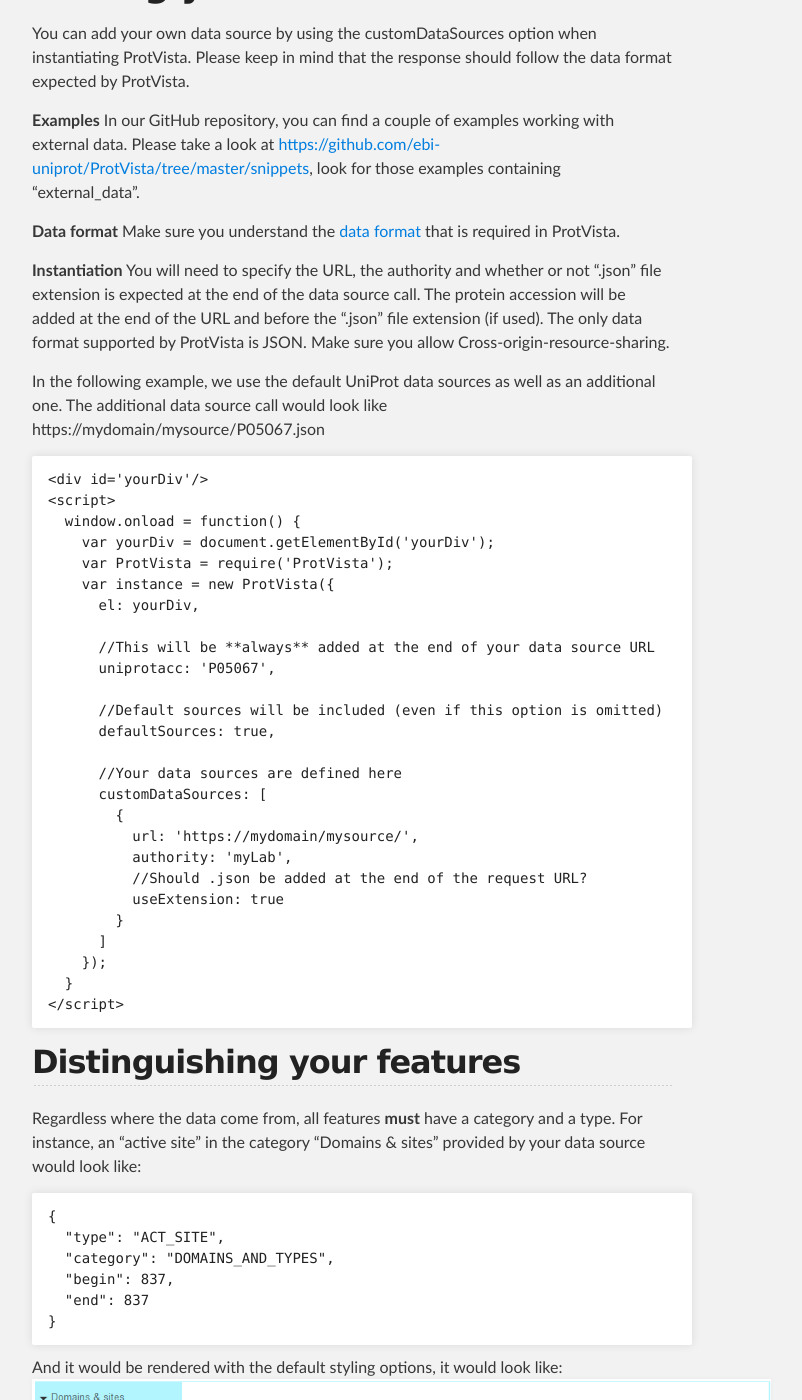
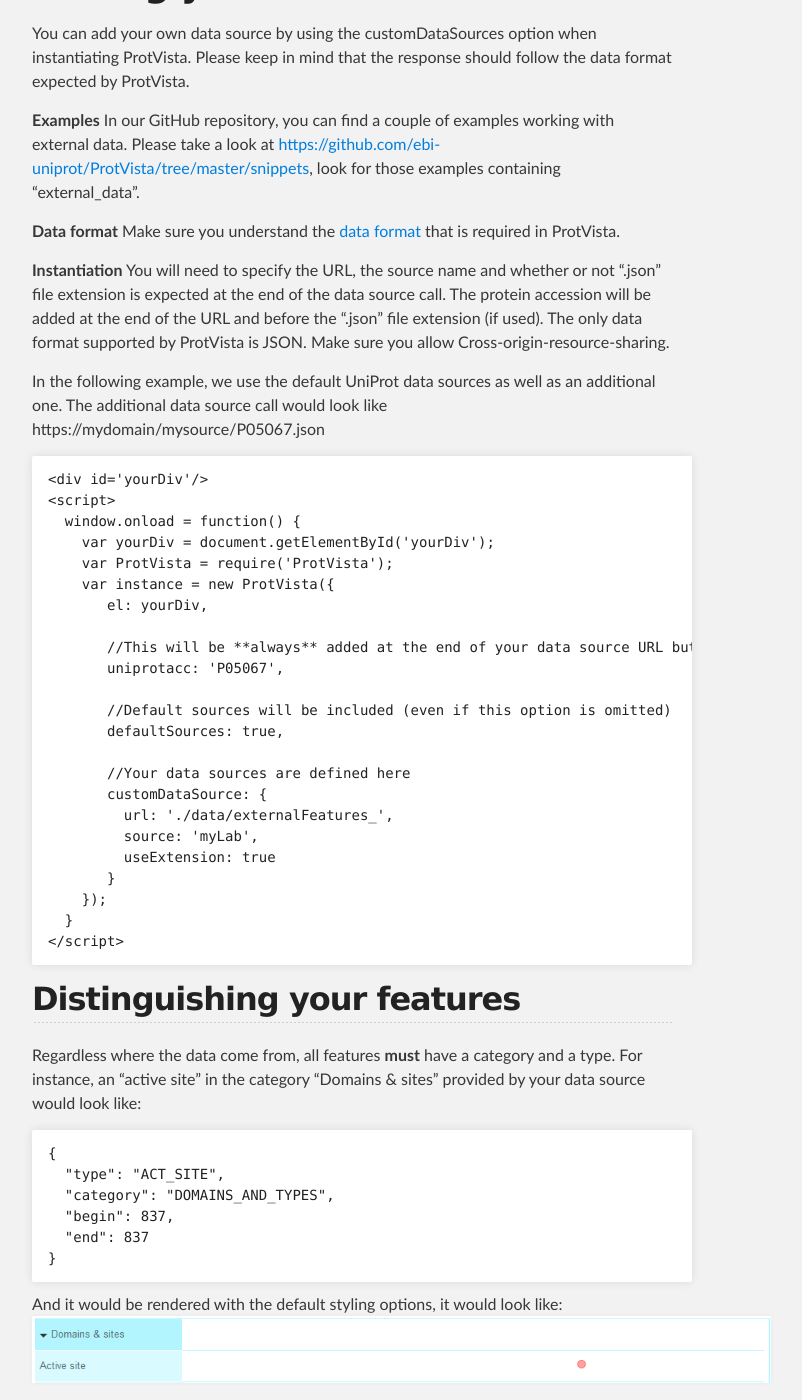
Before and after one commit to ebi-uniprot/ProtVista, a Jekyll site: the page built from dataServicesAndFormat.md, in a window 1280 px wide and 1400 px high, scrolled down 6637 px. Shown: the whole window, without its empty margins (288-1090 px from the left). Built offline with Jekyll 4.4.1, drawn with Linux system fonts in a browser that asks for light colours.

Commit message:
Change 'authority' to 'source'.

```diff
--- a/dataServicesAndFormat.md
+++ b/dataServicesAndFormat.md
@@ -305,7 +305,7 @@ In our GitHub repository, you can find a couple of examples working with externa
 Make sure you understand the [data format](#data-format) that is required in ProtVista.
 
 **Instantiation**
-You will need to specify the URL, the authority and whether or not ".json" file extension is expected at the end of the data source call. The protein accession will be added at the end of the URL and before the ".json" file extension (if used). The only data format supported by ProtVista is JSON. Make sure you allow Cross-origin-resource-sharing.
+You will need to specify the URL, the source name and whether or not ".json" file extension is expected at the end of the data source call. The protein accession will be added at the end of the URL and before the ".json" file extension (if used). The only data format supported by ProtVista is JSON. Make sure you allow Cross-origin-resource-sharing.
 
 In the following example, we use the default UniProt data sources as well as an additional one. The additional data source call would look like https://mydomain/mysource/P05067.json
 
@@ -316,23 +316,20 @@ In the following example, we use the default UniProt data sources as well as an
     var yourDiv = document.getElementById('yourDiv');
     var ProtVista = require('ProtVista');
     var instance = new ProtVista({
-      el: yourDiv,
+       el: yourDiv,
 
-      //This will be **always** added at the end of your data source URL
-      uniprotacc: 'P05067',
+       //This will be **always** added at the end of your data source URL but before the extension
+       uniprotacc: 'P05067',
 
-      //Default sources will be included (even if this option is omitted)
-      defaultSources: true,
+       //Default sources will be included (even if this option is omitted)
+       defaultSources: true,
 
-      //Your data sources are defined here
-      customDataSources: [
-        {
-          url: 'https://mydomain/mysource/',
-          authority: 'myLab',
-          //Should .json be added at the end of the request URL?
-          useExtension: true
-        }
-      ]
+       //Your data sources are defined here
+       customDataSource: {
+         url: './data/externalFeatures_',
+         source: 'myLab',
+         useExtension: true
+       }
     });
   }
 </script>
```
